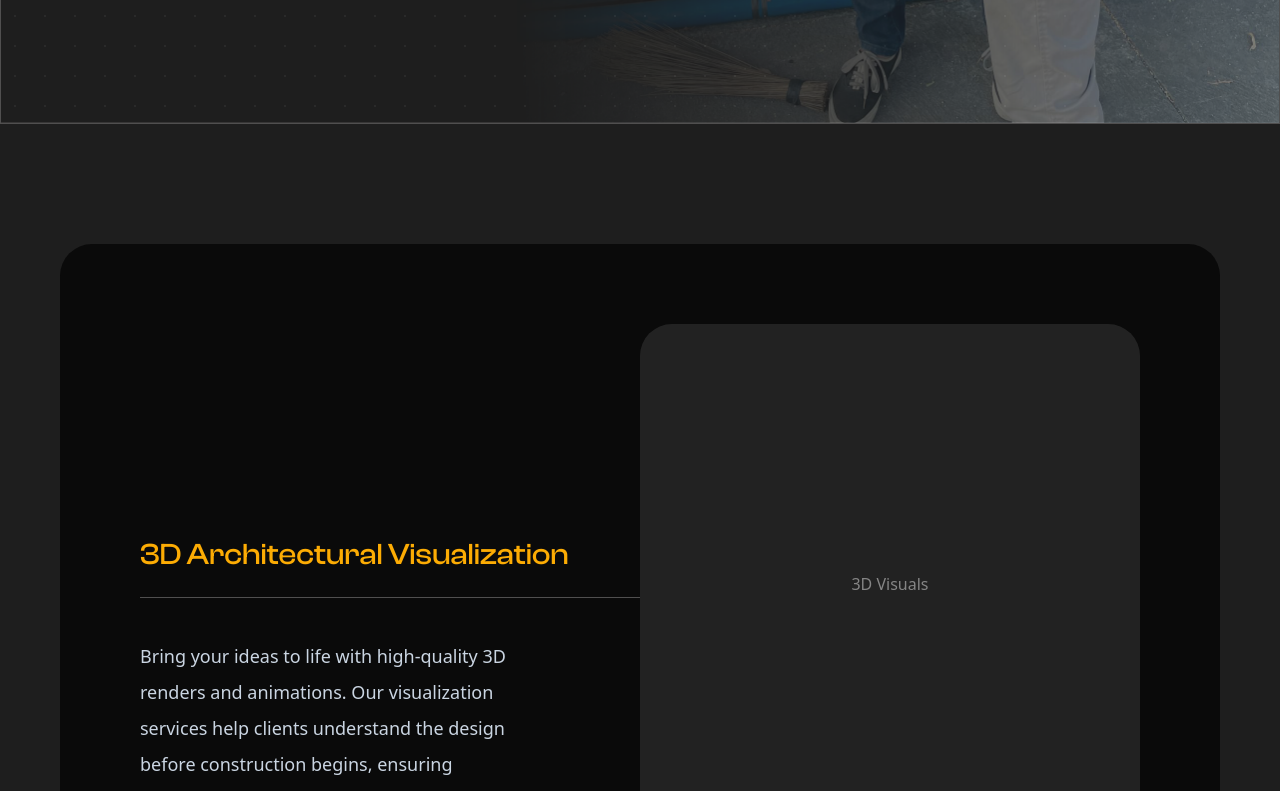
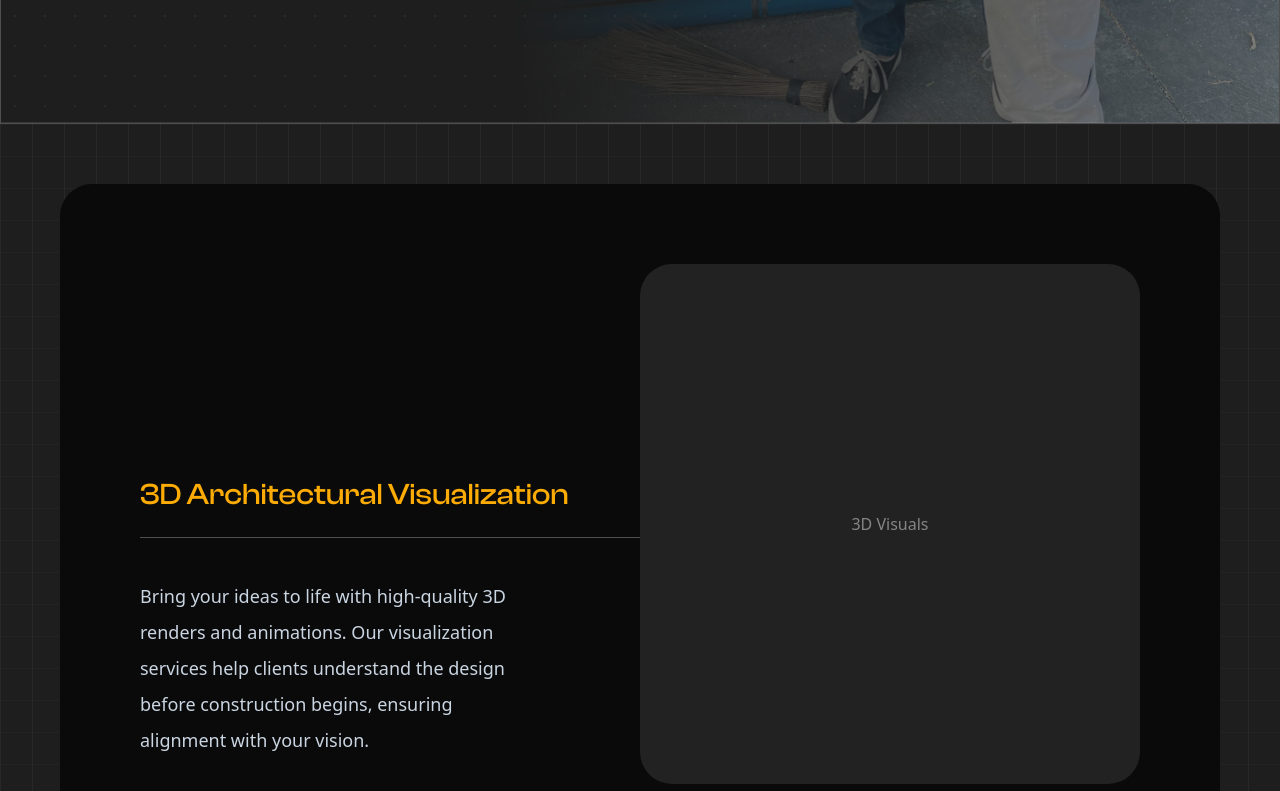
Before and after one commit to rainndev/MNKC-Architecture, a React (Vite) app: page / in a window 1280 px wide. Shown: the part 1700-2491 px from the top of the page. Built offline with nearby package versions, Linux system fonts and the light colour scheme.

Commit message:
style: add background gradient to Services component for enhanced visual appeal

```diff
--- a/src/sections/Services.tsx
+++ b/src/sections/Services.tsx
@@ -8,7 +8,7 @@ const Services = () => {
   return (
     <div
       id="services"
-      className="mt-15 flex h-screen w-full flex-col justify-center"
+      className="flex h-screen w-full flex-col justify-center bg-[linear-gradient(to_right,rgba(80,79,79,0.2)_1px,transparent_1px),linear-gradient(to_bottom,rgba(80,79,79,0.1)_1px,transparent_1px)] bg-[size:2rem_2rem]"
     >
       <AnimatePresence>
         {!isContentVisible && (
```
